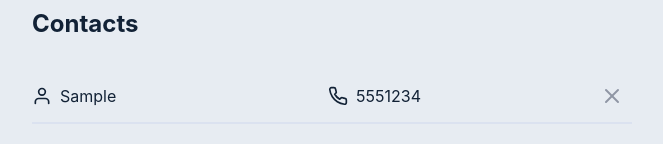
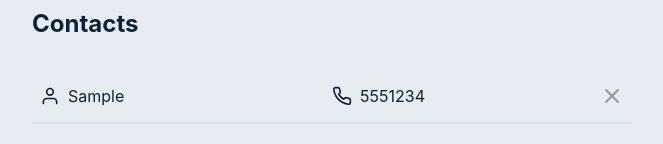
Before and after one commit to Iryna-Holova/goit-react-woolf-hw-02-phonebook, a React (Create React App) app: page / in a window 1280 px wide. Both pictures are taken after typing "Sample", "5551234" into the empty fields and a click on the button "Add contact". Shown: the part 390-534 px from the top of the page, without its empty margins (308-971 px from the left). Built offline with nearby package versions, Linux system fonts and the light colour scheme.

Commit message:
Update ContactItem.module.css

```diff
--- a/src/components/ContactItem/ContactItem.module.css
+++ b/src/components/ContactItem/ContactItem.module.css
@@ -3,7 +3,7 @@
   display: flex;
   flex-wrap: wrap;
   gap: 8px 16px;
-  padding: 16px 24px 16px 0;
+  padding: 16px 24px 16px 8px;
   border-bottom: 2px solid rgba(207, 217, 239, 0.5);
 }
 
```
